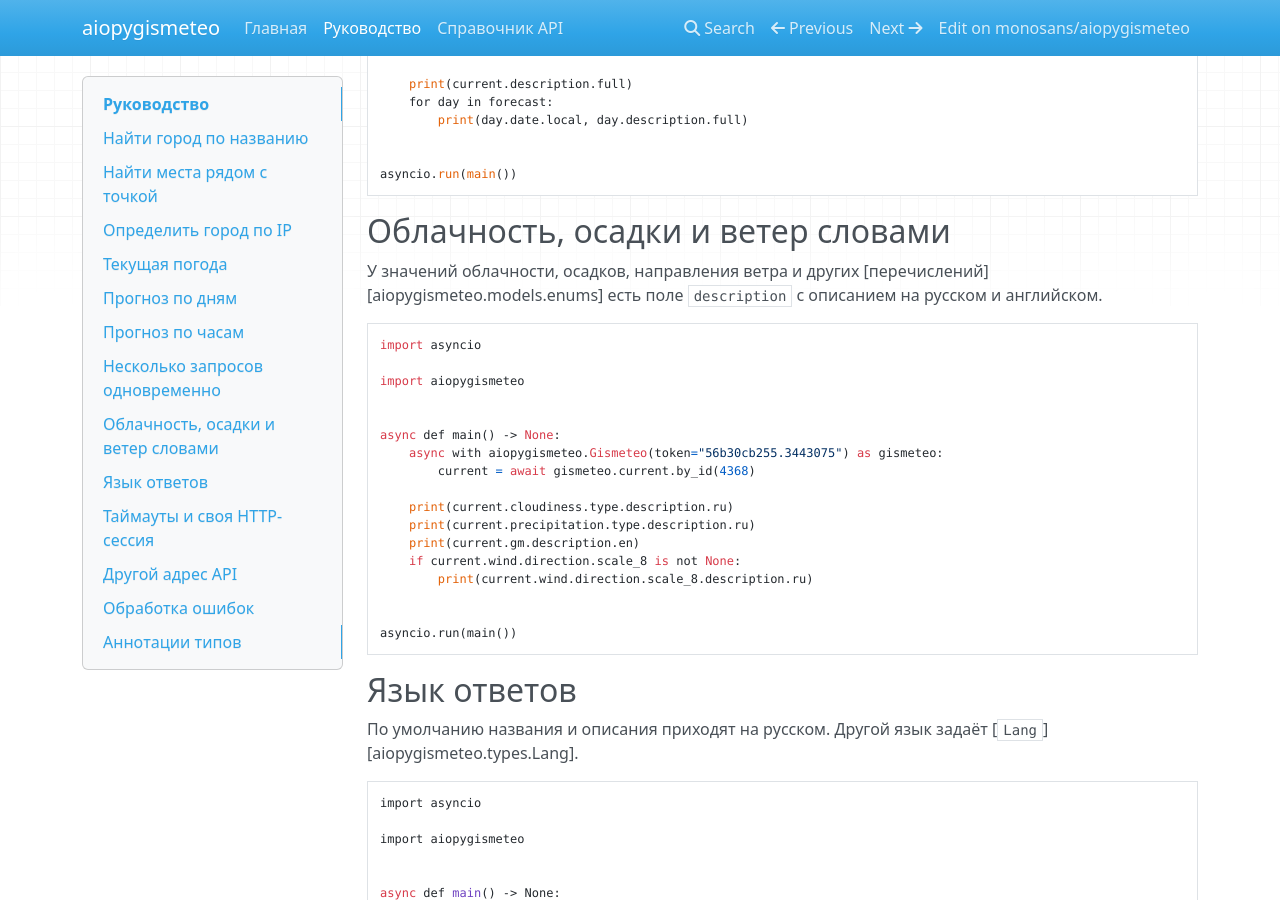
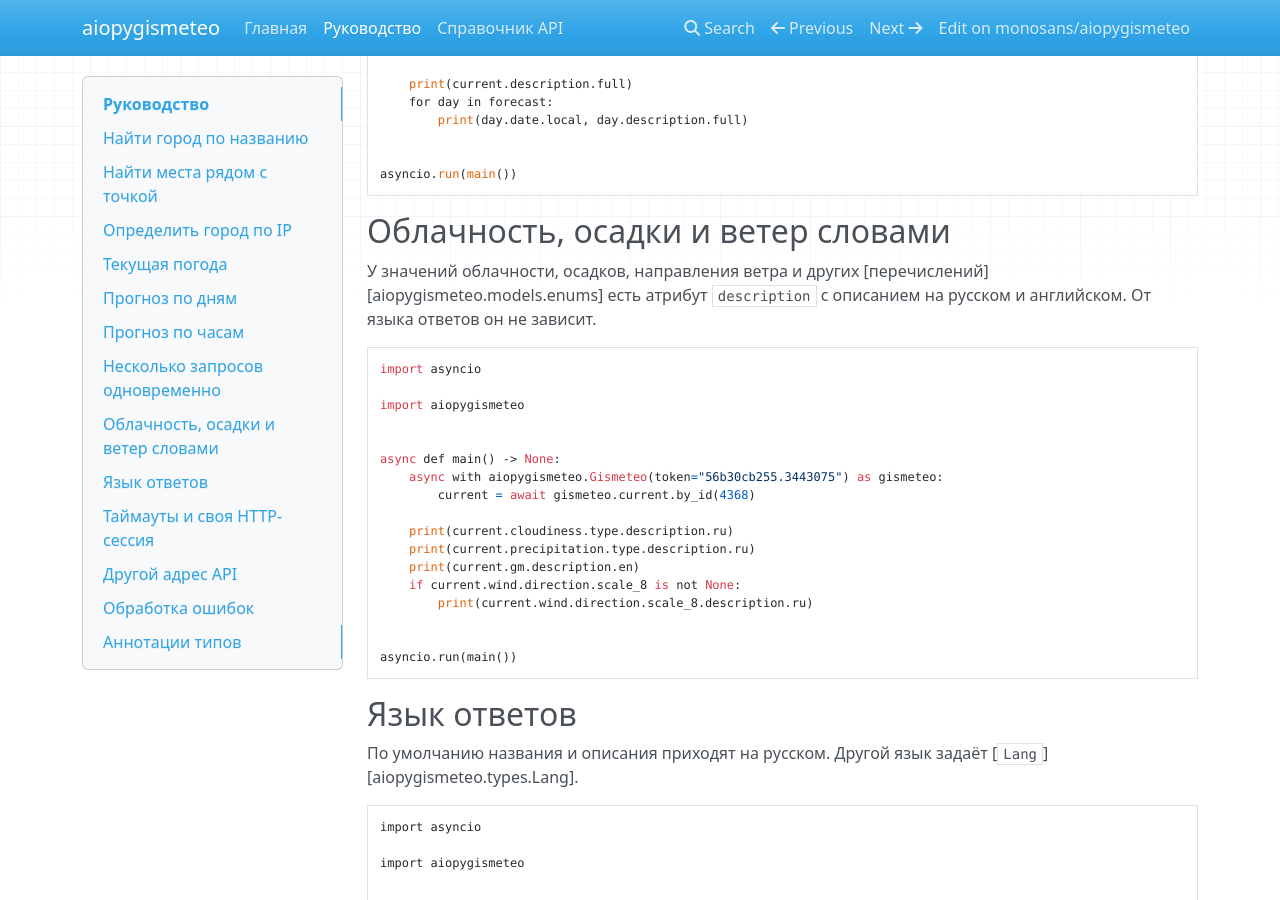
Before and after one commit to monosans/aiopygismeteo, an MkDocs documentation site: the page built from docs/guide.md, in a window 1280 px wide and 900 px high, scrolled down 2989 px. Built offline with MkDocs 1.6.1, drawn with Linux system fonts in a browser that asks for light colours; nearby versions of some CDN libraries; some of the changed text lies outside the part shown.

Commit message:
docs: fix inaccuracies found in an audit (#1880)
Fixes found by a second review of the docs: links that led to the wrong place, claims that did not match the code or the Gismeteo API v2 spec, and missing field descriptions.

````diff
--- a/docs/guide.md
+++ b/docs/guide.md
@@ -163,7 +163,7 @@ asyncio.run(main())
 
 ## Облачность, осадки и ветер словами
 
-У значений облачности, осадков, направления ветра и других [перечислений][aiopygismeteo.models.enums] есть поле `description` с описанием на русском и английском.
+У значений облачности, осадков, направления ветра и других [перечислений][aiopygismeteo.models.enums] есть атрибут `description` с описанием на русском и английском. От языка ответов он не зависит.
 
 ```python
 import asyncio
````
Also changed, not shown: other parts of docs/guide.md (+2 -2 lines), docs/api.md (+3 -0 lines), docs/index.md (+2 -2 lines), 2 other files.
